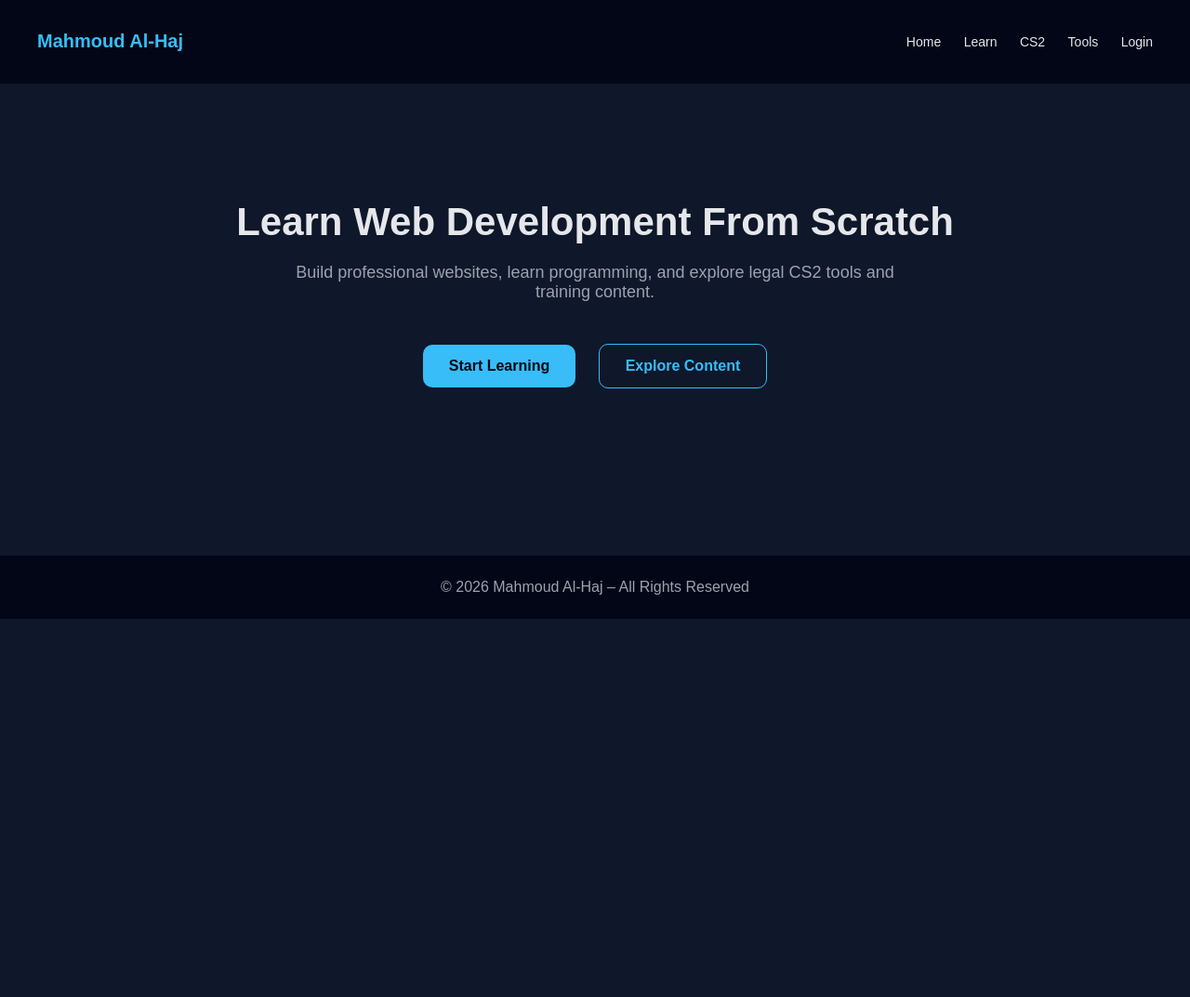
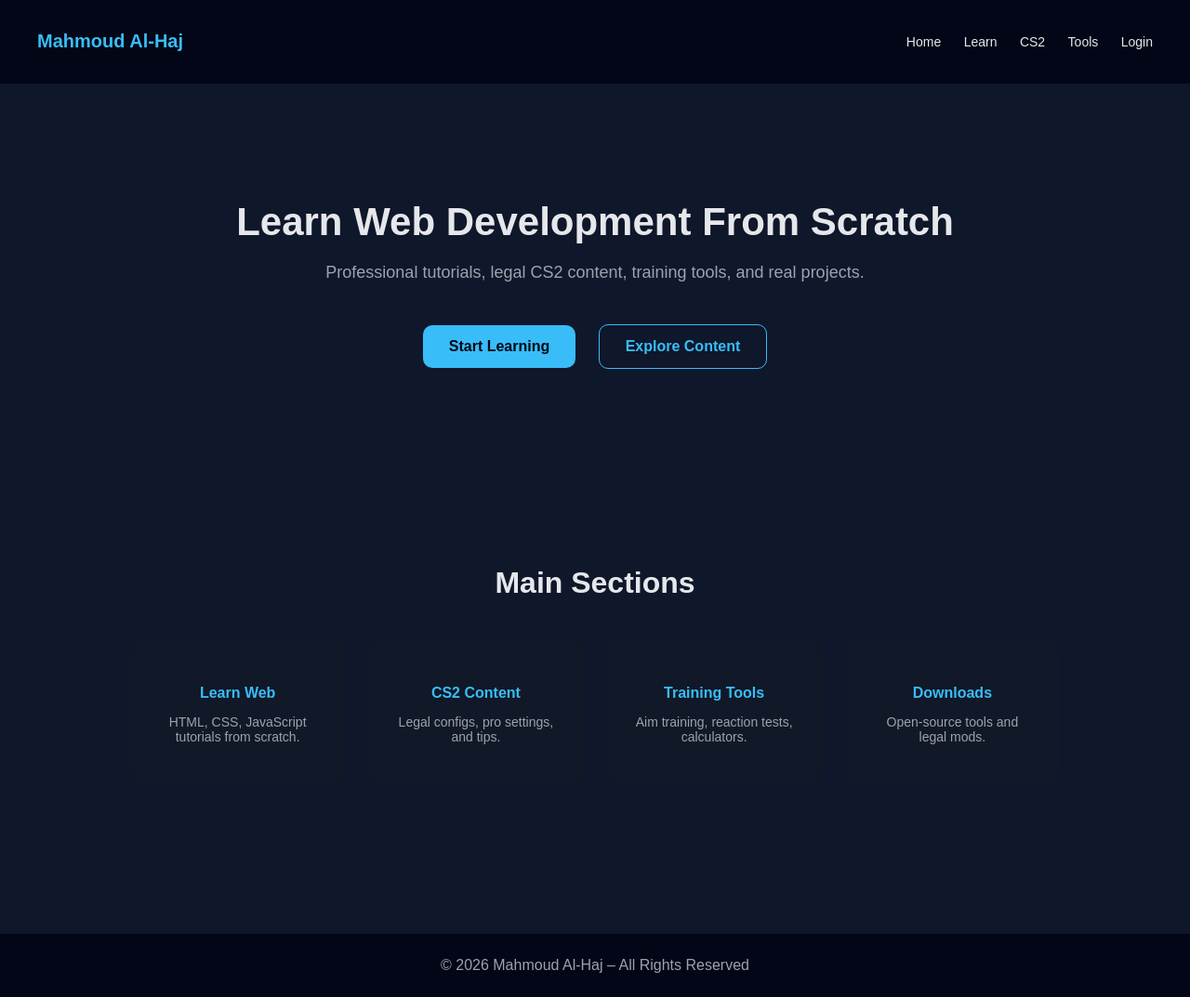
Before and after one commit to Ma7muo/mahmoud-alhaj1, a plain HTML site: page index.html in a window 1280 px wide. Shown: the whole page at 93% size. Before the commit the page ends 800 px from the top, so only its background shows below. Drawn offline with Linux system fonts and the light colour scheme.

Commit message:
Update index.html

```diff
--- a/index.html
+++ b/index.html
@@ -13,6 +13,7 @@
       color: #e5e7eb;
     }
 
+    /* Navbar */
     header {
       display: flex;
       justify-content: space-between;
@@ -37,6 +38,7 @@
       color: #38bdf8;
     }
 
+    /* Hero */
     .hero {
       padding: 90px 40px;
       text-align: center;
@@ -77,6 +79,49 @@
       color: #38bdf8;
     }
 
+    /* Sections */
+    .sections {
+      padding: 80px 40px;
+      text-align: center;
+    }
+
+    .sections h3 {
+      font-size: 32px;
+      margin-bottom: 40px;
+    }
+
+    .cards {
+      display: grid;
+      grid-template-columns: repeat(auto-fit, minmax(220px, 1fr));
+      gap: 25px;
+      max-width: 1000px;
+      margin: auto;
+    }
+
+    .card {
+      background-color: #111827;
+      padding: 30px;
+      border-radius: 14px;
+      transition: 0.3s;
+      cursor: pointer;
+    }
+
+    .card h4 {
+      color: #38bdf8;
+      margin-bottom: 10px;
+    }
+
+    .card p {
+      color: #9ca3af;
+      font-size: 14px;
+    }
+
+    .card:hover {
+      transform: translateY(-8px);
+      box-shadow: 0 10px 30px rgba(56, 189, 248, 0.3);
+    }
+
+    /* Footer */
     footer {
       margin-top: 80px;
       padding: 25px;
@@ -103,13 +148,39 @@
 <section class="hero">
   <h2>Learn Web Development From Scratch</h2>
   <p>
-    Build professional websites, learn programming,
-    and explore legal CS2 tools and training content.
+    Professional tutorials, legal CS2 content,
+    training tools, and real projects.
   </p>
 
   <div class="buttons">
     <a href="#" class="btn-primary">Start Learning</a>
     <a href="#" class="btn-secondary">Explore Content</a>
+  </div>
+</section>
+
+<section class="sections">
+  <h3>Main Sections</h3>
+
+  <div class="cards">
+    <div class="card">
+      <h4>Learn Web</h4>
+      <p>HTML, CSS, JavaScript tutorials from scratch.</p>
+    </div>
+
+    <div class="card">
+      <h4>CS2 Content</h4>
+      <p>Legal configs, pro settings, and tips.</p>
+    </div>
+
+    <div class="card">
+      <h4>Training Tools</h4>
+      <p>Aim training, reaction tests, calculators.</p>
+    </div>
+
+    <div class="card">
+      <h4>Downloads</h4>
+      <p>Open-source tools and legal mods.</p>
+    </div>
   </div>
 </section>
 
```
